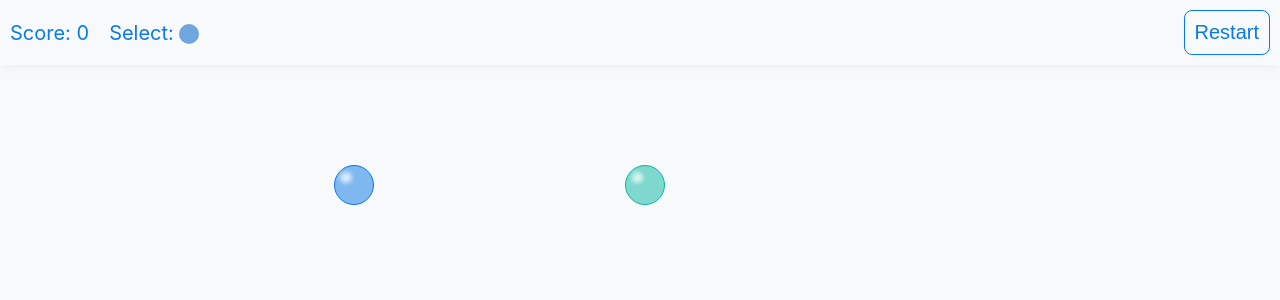
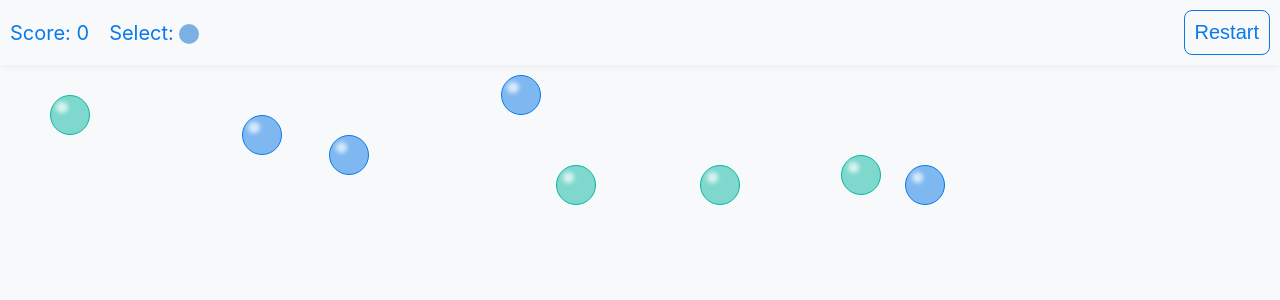
Before and after one commit to reznikovkg/vue-3-docker-compose, a Vue app in the folder vue/: page /game in a window 1280 px wide. Shown: the top 300 px of the page. Built offline with nearby package versions, Linux system fonts and the light colour scheme.

Commit message:
props settings

```diff
--- a/vue/src/components/BubbleGame.vue
+++ b/vue/src/components/BubbleGame.vue
@@ -6,7 +6,7 @@
           <span class="header-panel__label">Score: {{ score }}</span>
           <div class="header-panel__selection-group">
             <span class="header-panel__label">Select: </span>
-            <div class="header-panel__color" :style="{ backgroundColor: indicatorColor }"></div>
+            <div class="header-panel__color" :style="{ backgroundColor : this.colorMap[this.selectColor] || this.colorMap.default }"></div>
           </div>
         </div>
       </div>
@@ -19,7 +19,7 @@
       <Bubble
           v-for="(b, index) in activeBubbles"
           :key="index"
-          :color="b.color"
+          :color="colorMap[b.color] || colorMap.default"
           :size="b.size"
           :style="{ left: b.x + '%' }"
           @pop="handleBubblePop(index)"
@@ -50,7 +50,7 @@ export default {
       type: Number
     },
     points: {
-      default: 0,
+      default: 1,
       type: Number
     },
     fine: {
@@ -61,68 +61,83 @@ export default {
   data() {
     return {
       score: 0,
-      activeBubbles: [
-        /*{ color: 'blue', size: 'medium', x: 10 },
-        { color: 'purple', size: 'small', x: 40 },
-        { color: 'pink', size: 'big', x: 70 },*/
-      ],
+      activeBubbles: [],
+      spawnTimer: null,
       colorMap: {
         blue: '#0879ea',
         breeze: '#06b8a2',
         purple: '#7506dc',
         pink: '#ad39ba',
-        default: '#6ea6df'
+        default: '#7cafe3'
       }
     };
   },
   computed: {
-    indicatorColor() {
-      return this.colorMap[this.selectColor] || this.colorMap.default;
+    interval() {
+      return 1000 / this.intensity
     }
   },
   methods: {
     initGame() {
-      this.score = 0;
-      this.activeBubbles = [];
-      this.spawnInitialBubbles();
+      this.stopSpawning()
+      this.score = 0
+      this.activeBubbles = []
+      this.addBubble()
+      this.startSpawning()
     },
-    spawnInitialBubbles() {
-      for (let i = 0; i < this.num; i++) {
-        this.addBubble();
+    startSpawning() {
+      this.spawnTimer = setInterval(() => {
+        this.addBubble()
+      }, this.interval)
+    },
+    stopSpawning() {
+      if (this.spawnTimer) {
+        clearInterval(this.spawnTimer)
+        this.spawnTimer = null
       }
     },
     addBubble() {
       const colors = ['blue', 'breeze', 'purple', 'pink'];
       this.activeBubbles.push({
         id: Date.now() + Math.random(),
-        color: colors[Math.floor(Math.random() * colors.length)],
+        color: colors[Math.floor(Math.random() * this.num)],
         size: 'medium',
         x: Math.random() * 90,
         y: 0
       });
     },
     check() {
-      if (this.score > 10) {
+      if (this.score >= 50 || this.score <= -50) {
+        this.stopSpawning()
         this.$emit('finish', this.score)
       }
     },
     restartGame() {
       this.initGame()
     },
-    increaseScore() {
-      this.score += this.points
+    processScore(bubbleColorName) {
+      if (bubbleColorName === this.selectColor) {
+        this.score += this.points
+      }
+      else {
+        this.score -= this.fine
+      }
     },
     handleBubblePop(index) {
-      this.increaseScore();
-      this.removeBubble(index);
-      this.check();
+      const poppedBubble = this.activeBubbles[index]
+      this.processScore(poppedBubble.color)
+      this.removeBubble(index)
+      this.check()
     },
     removeBubble(index) {
-      this.activeBubbles.splice(index, 1);
+      this.activeBubbles.splice(index, 1)
     }
   },
+  beforeUnmount() {
+    this.stopSpawning()
+  },
   mounted() {
-    this.initGame();
+    this.initGame()
   }
 }
 </script>
--- a/vue/src/components/pages/IndexPage.vue
+++ b/vue/src/components/pages/IndexPage.vue
@@ -7,7 +7,7 @@
     <BubbleGame
         v-else
         :num="5"
-        :intensity="1"
+        :intensity="0.5"
         :points="5"
         :selectColor="'blue'"
         @finish="(p) => handleGameFinish(p)"
--- a/vue/src/components/ui/Bubble.vue
+++ b/vue/src/components/ui/Bubble.vue
@@ -1,7 +1,8 @@
 <template>
   <div ref="bubble"
        class="bubble"
-       :class="['bubble--' + color, 'bubble--' + size]"
+       :class="'bubble--' + size"
+       :style="{ '--bubble-color': color }"
        @click="() => pop()">
     <div class="bubble__highlight"></div>
   </div>
@@ -19,7 +20,7 @@ export default {
   },
   props: {
     color: {
-      default: 'default',
+      default: '#6ea6df',
       type: String,
     },
     size: {
@@ -29,20 +30,17 @@ export default {
   },
   methods: {
     startFlight() {
-      this.isFlying = true;
-      this.startTime = performance.now();
-
+      this.isFlying = true
+      this.startTime = performance.now()
       requestAnimationFrame((timestamp) => {
         this.animate(timestamp)
       });
     },
     animate(currentTime) {
       if (!this.isFlying || !this.$refs.bubble) return
-
       const elapsedTime = currentTime - this.startTime
       const progress = Math.min(elapsedTime / 5000, 1)
       this.$refs.bubble.style.transform = `translateY(${progress * 100}px)`
-
       if (elapsedTime < 5000) {
         requestAnimationFrame((timestamp) => this.animate(timestamp))
       } else {
@@ -50,15 +48,14 @@ export default {
       }
     },
     pop() {
-      this.$emit('pop');
-      this.isFlying = false;
-
+      this.$emit('pop')
+      this.isFlying = false
     }
   },
   mounted() {
     this.$nextTick(() => {
       this.startFlight()
-    });
+    })
   }
 }
 </script>
@@ -66,31 +63,11 @@ export default {
 <style lang="scss">
 .bubble {
   position: absolute;
-  border: 1px solid #6ea6df;
-  background: rgba(110, 166, 223, 0.5);
+  border: 1px solid var(--bubble-color);
+  background: color-mix(in srgb, var(--bubble-color), transparent 50%);
   border-radius: 50%;
   width: 40px;
   height: 40px;
-
-  &--blue {
-    border: 1px solid #0879ea;
-    background: rgba(8, 121, 234, 0.5);
-  }
-
-  &--breeze {
-    border: 1px solid #06b8a2;
-    background: rgba(6, 184, 162, 0.5);
-  }
-
-  &--purple {
-    border: 1px solid #7506dc;
-    background: rgba(117, 6, 220, 0.5);
-  }
-
-  &--pink {
-    border: 1px solid #ad39ba;
-    background: rgba(173, 57, 186, 0.5);
-  }
 
   &--small {
     width: 20px;
```
